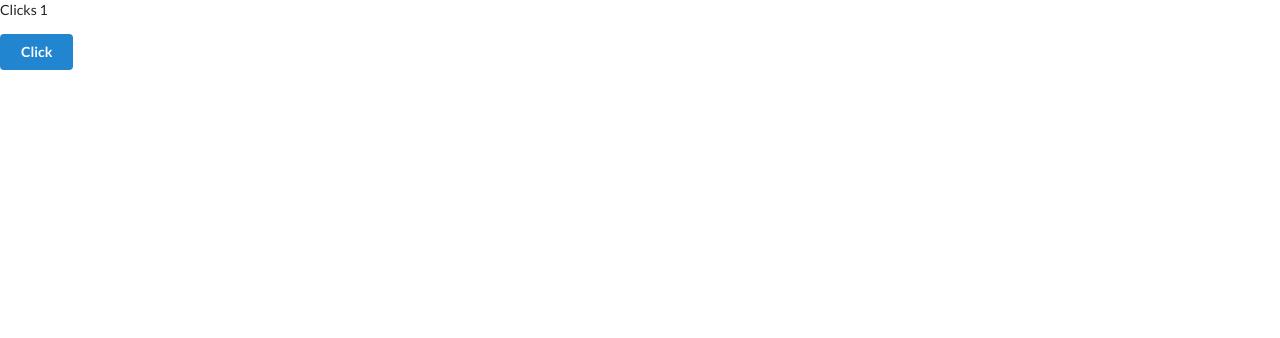
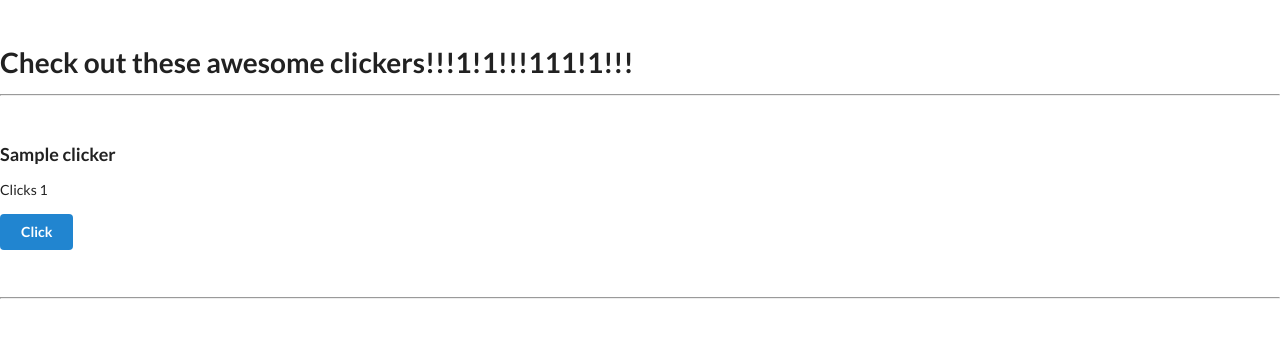
Before and after one commit to hackerspace-ntnu/django-tutorial-views, a Django app: page / in a window 1280 px wide. Shown: the top 338 px of the page. Run offline with Django 3.2, Linux system fonts and the light colour scheme; tables that the repository leaves empty hold one stand-in row (values such as "Sample post").

Commit message:
Task 4 complete

```diff
--- a/clicker/models.py
+++ b/clicker/models.py
@@ -2,6 +2,7 @@ from django.db import models
 
 class Clicker(models.Model):
     clicks = models.PositiveIntegerField(default=0)
+    name = models.CharField(default="Clicker", max_length=50, primary_key=True)
 
     def __str__(self):
-        return str(self.clicks)
+        return self.name + " - " + str(self.clicks)
--- a/clicker/templates/clicker/clicks.html
+++ b/clicker/templates/clicker/clicks.html
@@ -1,8 +1,15 @@
 {% extends 'view_kurs/base.html' %}
 
 {% block content %}
-
-    <p>Clicks {{ clickers.0.clicks }}</p>
-    <a class="ui blue button" href="increase/1">Click</a>
-
+    <br>
+    <h1>Check out these awesome clickers!!!1!1!!!111!1!!!</h1>
+    <hr><br><br>
+    {% for clicker in clickers %}
+        <div>
+            <h3>{{ clicker.name }}</h3>
+            <p>Clicks {{ clicker.clicks }}</p>
+            <a class="ui blue button" href="increase/{{ clicker.name }}">Click</a>
+        </div>
+        <br><br><hr><br><br>
+    {% endfor %}
 {% endblock content %}
--- a/clicker/urls.py
+++ b/clicker/urls.py
@@ -4,5 +4,5 @@ from clicker.views import showClicks, increaseClicks
 
 urlpatterns = [
     url(r'^$', showClicks),
-    url(r'^increase/(?P<clicker_id>[0-9]*)$', increaseClicks),
+    url(r'^increase/(?P<clicker_name>.*)$', increaseClicks),
 ]
--- a/clicker/views.py
+++ b/clicker/views.py
@@ -3,12 +3,14 @@ from django.shortcuts import render
 
 from clicker.models import Clicker
 
-def increaseClicks(request, clicker_id):
-    clicker_id = int(clicker_id)
-    if Clicker.objects.filter(pk=clicker_id).exists():
-        clicker = Clicker.objects.get(pk=clicker_id)
-        clicker.clicks += 1
-        clicker.save()
+def increaseClicks(request, clicker_name):
+    if Clicker.objects.filter(name=clicker_name).exists():
+        clicker = Clicker.objects.get(name=clicker_name)
+    else:
+        clicker = Clicker.objects.create(name=clicker_name)
+
+    clicker.clicks += 1
+    clicker.save()
 
     return HttpResponseRedirect('/')
 
```
Also changed, not shown: clicker/migrations/0002_clicker_name.py (added), clicker/migrations/0003_auto_20171006_1321.py (added), clicker/migrations/0004_auto_20171006_1324.py (added), clicker/migrations/0005_auto_20171006_1324.py (added).
